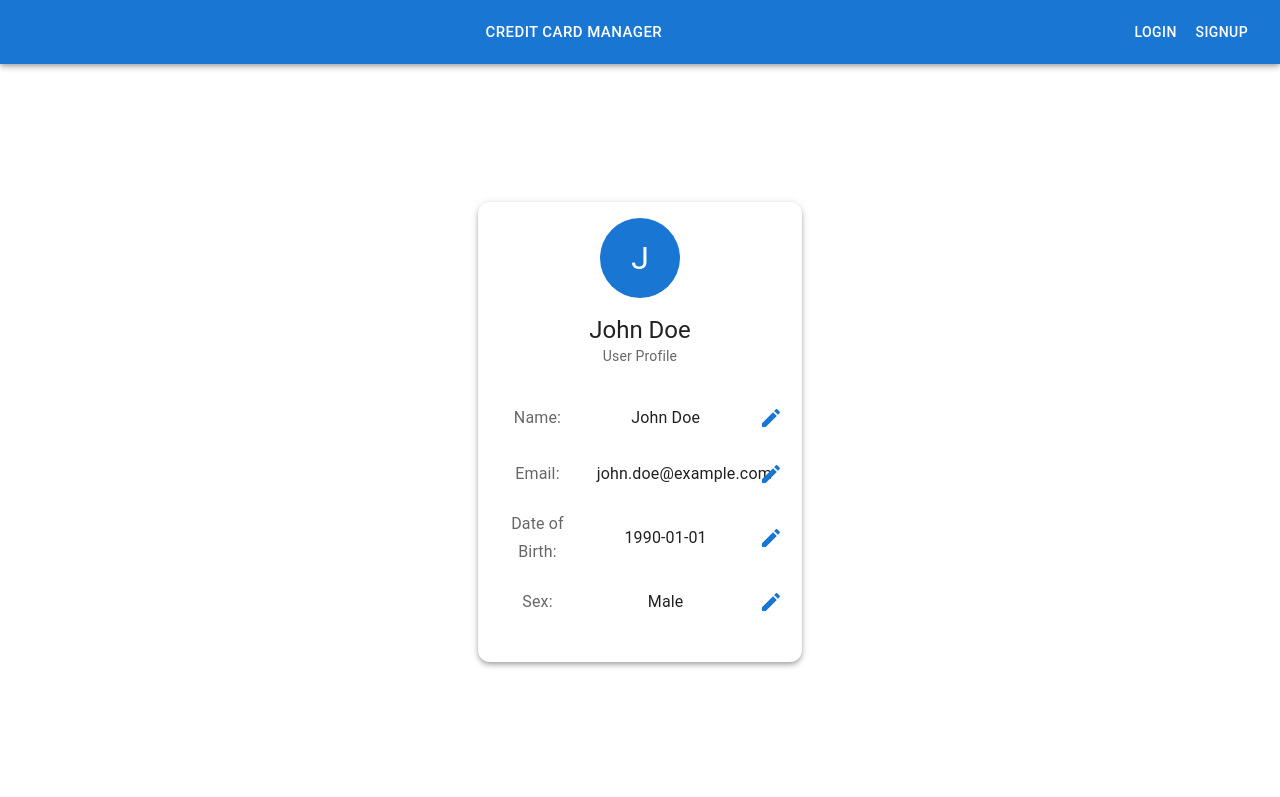
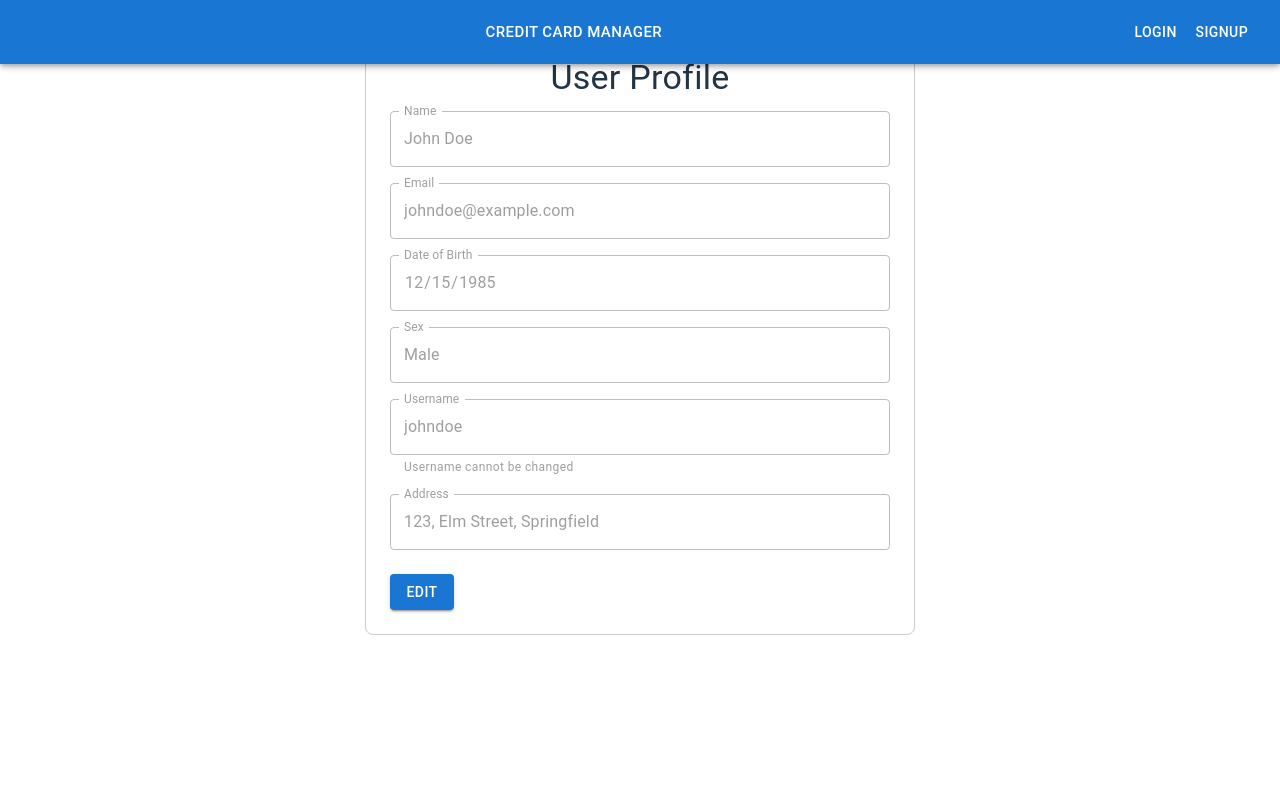
Before and after one commit to VijayaJ356/capstone-team1, a React (Vite) app in the folder customercc-ui/: page /profile in a window 1280 px wide. Shown: the top 797 px of the page. Built offline with nearby package versions, Linux system fonts and the light colour scheme.

Commit message:
User Profile Modification

```diff
--- a/customercc-ui/src/pages/profile.jsx
+++ b/customercc-ui/src/pages/profile.jsx
@@ -1,231 +1,369 @@
-/*import React, { useState } from "react";
-import { TextField, Button, Box, Typography, Grid } from "@mui/material";
+// /*import React, { useState } from "react";
+// import { TextField, Button, Box, Typography, Grid } from "@mui/material";
+
+// const UserProfile = () => {
+//   const [user, setUser] = useState({
+//     name: "John Doe",
+//     email: "john.doe@example.com",
+//     dob: "1990-01-01",
+//     sex: "Male",
+//   });
+
+//   const [editField, setEditField] = useState(null);
+//   const [tempValue, setTempValue] = useState("");
+
+//   const handleEditClick = (field) => {
+//     setEditField(field);
+//     setTempValue(user[field]);
+//   };
+
+//   const handleSaveClick = () => {
+//     setUser({ ...user, [editField]: tempValue });
+//     setEditField(null);
+//   };
+
+//   const handleCancelClick = () => {
+//     setEditField(null);
+//     setTempValue("");
+//   };
+
+//   const renderField = (field, label) => (
+//     <Grid container alignItems="center" spacing={2} sx={{ mb: 2 }}>
+//       <Grid item xs={3}>
+//         <Typography variant="subtitle1">{label}:</Typography>
+//       </Grid>
+//       <Grid item xs={6}>
+//         {editField === field ? (
+//           <TextField
+//             fullWidth
+//             value={tempValue}
+//             onChange={(e) => setTempValue(e.target.value)}
+//           />
+//         ) : (
+//           <Typography variant="body1">{user[field]}</Typography>
+//         )}
+//       </Grid>
+//       <Grid item xs={3}>
+//         {editField === field ? (
+//           <>
+//             <Button
+//               variant="contained"
+//               color="primary"
+//               size="small"
+//               onClick={handleSaveClick}
+//               sx={{ mr: 1 }}
+//             >
+//               Save
+//             </Button>
+//             <Button
+//               variant="outlined"
+//               color="secondary"
+//               size="small"
+//               onClick={handleCancelClick}
+//             >
+//               Cancel
+//             </Button>
+//           </>
+//         ) : (
+//           <Button
+//             variant="text"
+//             size="small"
+//             onClick={() => handleEditClick(field)}
+//           >
+//             Edit
+//           </Button>
+//         )}
+//       </Grid>
+//     </Grid>
+//   );
+
+//   return (
+//     <Box
+//       sx={{
+//         maxWidth: "600px",
+//         margin: "auto",
+//         mt: 5,
+//         p: 3,
+//         boxShadow: 3,
+//         borderRadius: 2,
+//         bgcolor: "background.paper",
+//       }}
+//     >
+//       <Typography variant="h4" gutterBottom>
+//         User Profile
+//       </Typography>
+//       {renderField("name", "Name")}
+//       {renderField("email", "Email")}
+//       {renderField("dob", "Date of Birth")}
+//       {renderField("sex", "Sex")}
+//     </Box>
+//   );
+// };
+
+// export default UserProfile;*/
+
+// import React, { useState } from "react";
+// import {
+//   TextField,
+//   Button,
+//   Box,
+//   Typography,
+//   Grid,
+//   Avatar,
+//   Card,
+//   CardContent,
+//   IconButton,
+// } from "@mui/material";
+// import EditIcon from "@mui/icons-material/Edit";
+// import SaveIcon from "@mui/icons-material/Save";
+// import CancelIcon from "@mui/icons-material/Cancel";
+
+// const UserProfile = () => {
+//   const [user, setUser] = useState({
+//     name: "John Doe",
+//     email: "john.doe@example.com",
+//     dob: "1990-01-01",
+//     sex: "Male",
+//   });
+
+//   const [editField, setEditField] = useState(null);
+//   const [tempValue, setTempValue] = useState("");
+
+//   const handleEditClick = (field) => {
+//     setEditField(field);
+//     setTempValue(user[field]);
+//   };
+
+//   const handleSaveClick = () => {
+//     setUser({ ...user, [editField]: tempValue });
+//     setEditField(null);
+//   };
+
+//   const handleCancelClick = () => {
+//     setEditField(null);
+//     setTempValue("");
+//   };
+
+//   const renderField = (field, label) => (
+//     <Grid container alignItems="center" spacing={2} sx={{ mb: 2 }}>
+//       <Grid item xs={4}>
+//         <Typography variant="subtitle1" color="text.secondary">
+//           {label}:
+//         </Typography>
+//       </Grid>
+//       <Grid item xs={6}>
+//         {editField === field ? (
+//           <TextField
+//             fullWidth
+//             variant="outlined"
+//             value={tempValue}
+//             onChange={(e) => setTempValue(e.target.value)}
+//           />
+//         ) : (
+//           <Typography variant="body1">{user[field]}</Typography>
+//         )}
+//       </Grid>
+//       <Grid item xs={2}>
+//         {editField === field ? (
+//           <Box>
+//             <IconButton color="primary" onClick={handleSaveClick}>
+//               <SaveIcon />
+//             </IconButton>
+//             <IconButton color="error" onClick={handleCancelClick}>
+//               <CancelIcon />
+//             </IconButton>
+//           </Box>
+//         ) : (
+//           <IconButton color="primary" onClick={() => handleEditClick(field)}>
+//             <EditIcon />
+//           </IconButton>
+//         )}
+//       </Grid>
+//     </Grid>
+//   );
+
+//   return (
+//     <Box
+//       sx={{
+//         display: "flex",
+//         justifyContent: "center",
+//         alignItems: "center",
+//         minHeight: "100vh",
+//         bgcolor: "background.default",
+//         px: 2,
+//       }}
+//     >
+//       <Card sx={{ maxWidth: 600, width: "100%", boxShadow: 4, borderRadius: 3 }}>
+//         <CardContent>
+//           <Box
+//             sx={{
+//               display: "flex",
+//               flexDirection: "column",
+//               alignItems: "center",
+//               mb: 4,
+//             }}
+//           >
+//             <Avatar
+//               sx={{
+//                 width: 80,
+//                 height: 80,
+//                 bgcolor: "primary.main",
+//                 fontSize: "2rem",
+//               }}
+//             >
+//               {user.name.charAt(0)}
+//             </Avatar>
+//             <Typography variant="h5" sx={{ mt: 2 }}>
+//               {user.name}
+//             </Typography>
+//             <Typography variant="body2" color="text.secondary">
+//               User Profile
+//             </Typography>
+//           </Box>
+//           {renderField("name", "Name")}
+//           {renderField("email", "Email")}
+//           {renderField("dob", "Date of Birth")}
+//           {renderField("sex", "Sex")}
+//         </CardContent>
+//       </Card>
+//     </Box>
+//   );
+// };
+
+// export default UserProfile;
+
+
+
+import { useState } from "react";
+import { Box, TextField, Button, Typography, Grid } from "@mui/material";
 
 const UserProfile = () => {
-  const [user, setUser] = useState({
+  // Initial User Data (can be fetched from API)
+  const [userData, setUserData] = useState({
     name: "John Doe",
-    email: "john.doe@example.com",
-    dob: "1990-01-01",
+    email: "johndoe@example.com",
+    dob: "1985-12-15",
     sex: "Male",
+    username: "johndoe",
+    address: "123, Elm Street, Springfield",
   });
 
-  const [editField, setEditField] = useState(null);
-  const [tempValue, setTempValue] = useState("");
+  const [isEditing, setIsEditing] = useState(false);
 
-  const handleEditClick = (field) => {
-    setEditField(field);
-    setTempValue(user[field]);
+  // Handler to toggle editing mode
+  const toggleEdit = () => {
+    setIsEditing((prev) => !prev);
   };
 
-  const handleSaveClick = () => {
-    setUser({ ...user, [editField]: tempValue });
-    setEditField(null);
+  // Handler to update field values
+  const handleInputChange = (e) => {
+    const { name, value } = e.target;
+    setUserData((prev) => ({ ...prev, [name]: value }));
   };
 
-  const handleCancelClick = () => {
-    setEditField(null);
-    setTempValue("");
+  // Handler to save changes
+  const saveChanges = () => {
+    console.log("Updated User Data:", userData);
+
+    // Send data to API
+    // fetch("https://api.example.com/updateUser", {
+    //     method: "POST",
+    //     headers: { "Content-Type": "application/json" },
+    //     body: JSON.stringify(userData),
+    // })
+    //     .then((response) => response.json())
+    //     .then((data) => console.log("Update successful:", data))
+    //     .catch((error) => console.error("Error updating user:", error));
+
+    setIsEditing(false);
   };
 
-  const renderField = (field, label) => (
-    <Grid container alignItems="center" spacing={2} sx={{ mb: 2 }}>
-      <Grid item xs={3}>
-        <Typography variant="subtitle1">{label}:</Typography>
+  return (
+    <Box sx={{ maxWidth: 500, margin: "auto", padding: 3, border: "1px solid #ccc", borderRadius: 2 }}>
+      <Typography variant="h4" gutterBottom>
+        User Profile
+      </Typography>
+      <Grid container spacing={2}>
+        <Grid item xs={12}>
+          <TextField
+            label="Name"
+            name="name"
+            value={userData.name}
+            onChange={handleInputChange}
+            fullWidth
+            disabled={!isEditing}
+          />
+        </Grid>
+        <Grid item xs={12}>
+          <TextField
+            label="Email"
+            name="email"
+            value={userData.email}
+            onChange={handleInputChange}
+            fullWidth
+            disabled={!isEditing}
+          />
+        </Grid>
+        <Grid item xs={12}>
+          <TextField
+            label="Date of Birth"
+            name="dob"
+            type="date"
+            value={userData.dob}
+            onChange={handleInputChange}
+            fullWidth
+            disabled={!isEditing}
+            InputLabelProps={{ shrink: true }}
+          />
+        </Grid>
+        <Grid item xs={12}>
+          <TextField
+            label="Sex"
+            name="sex"
+            value={userData.sex}
+            onChange={handleInputChange}
+            fullWidth
+            disabled={!isEditing}
+          />
+        </Grid>
+        <Grid item xs={12}>
+          <TextField
+            label="Username"
+            name="username"
+            value={userData.username}
+            onChange={handleInputChange}
+            fullWidth
+            disabled
+            helperText="Username cannot be changed"
+          />
+        </Grid>
+        <Grid item xs={12}>
+          <TextField
+            label="Address"
+            name="address"
+            value={userData.address}
+            onChange={handleInputChange}
+            fullWidth
+            disabled={!isEditing}
+          />
+        </Grid>
       </Grid>
-      <Grid item xs={6}>
-        {editField === field ? (
-          <TextField
-            fullWidth
-            value={tempValue}
-            onChange={(e) => setTempValue(e.target.value)}
-          />
+      <Box sx={{ display: "flex", justifyContent: "space-between", marginTop: 3 }}>
+        {!isEditing ? (
+          <Button variant="contained" color="primary" onClick={toggleEdit}>
+            Edit
+          </Button>
         ) : (
-          <Typography variant="body1">{user[field]}</Typography>
-        )}
-      </Grid>
-      <Grid item xs={3}>
-        {editField === field ? (
           <>
-            <Button
-              variant="contained"
-              color="primary"
-              size="small"
-              onClick={handleSaveClick}
-              sx={{ mr: 1 }}
-            >
+            <Button variant="contained" color="success" onClick={saveChanges}>
               Save
             </Button>
-            <Button
-              variant="outlined"
-              color="secondary"
-              size="small"
-              onClick={handleCancelClick}
-            >
+            <Button variant="outlined" color="error" onClick={toggleEdit}>
               Cancel
             </Button>
           </>
-        ) : (
-          <Button
-            variant="text"
-            size="small"
-            onClick={() => handleEditClick(field)}
-          >
-            Edit
-          </Button>
         )}
-      </Grid>
-    </Grid>
-  );
-
-  return (
-    <Box
-      sx={{
-        maxWidth: "600px",
-        margin: "auto",
-        mt: 5,
-        p: 3,
-        boxShadow: 3,
-        borderRadius: 2,
-        bgcolor: "background.paper",
-      }}
-    >
-      <Typography variant="h4" gutterBottom>
-        User Profile
-      </Typography>
-      {renderField("name", "Name")}
-      {renderField("email", "Email")}
-      {renderField("dob", "Date of Birth")}
-      {renderField("sex", "Sex")}
-    </Box>
-  );
-};
-
-export default UserProfile;*/
-
-import React, { useState } from "react";
-import {
-  TextField,
-  Button,
-  Box,
-  Typography,
-  Grid,
-  Avatar,
-  Card,
-  CardContent,
-  IconButton,
-} from "@mui/material";
-import EditIcon from "@mui/icons-material/Edit";
-import SaveIcon from "@mui/icons-material/Save";
-import CancelIcon from "@mui/icons-material/Cancel";
-
-const UserProfile = () => {
-  const [user, setUser] = useState({
-    name: "John Doe",
-    email: "john.doe@example.com",
-    dob: "1990-01-01",
-    sex: "Male",
-  });
-
-  const [editField, setEditField] = useState(null);
-  const [tempValue, setTempValue] = useState("");
-
-  const handleEditClick = (field) => {
-    setEditField(field);
-    setTempValue(user[field]);
-  };
-
-  const handleSaveClick = () => {
-    setUser({ ...user, [editField]: tempValue });
-    setEditField(null);
-  };
-
-  const handleCancelClick = () => {
-    setEditField(null);
-    setTempValue("");
-  };
-
-  const renderField = (field, label) => (
-    <Grid container alignItems="center" spacing={2} sx={{ mb: 2 }}>
-      <Grid item xs={4}>
-        <Typography variant="subtitle1" color="text.secondary">
-          {label}:
-        </Typography>
-      </Grid>
-      <Grid item xs={6}>
-        {editField === field ? (
-          <TextField
-            fullWidth
-            variant="outlined"
-            value={tempValue}
-            onChange={(e) => setTempValue(e.target.value)}
-          />
-        ) : (
-          <Typography variant="body1">{user[field]}</Typography>
-        )}
-      </Grid>
-      <Grid item xs={2}>
-        {editField === field ? (
-          <Box>
-            <IconButton color="primary" onClick={handleSaveClick}>
-              <SaveIcon />
-            </IconButton>
-            <IconButton color="error" onClick={handleCancelClick}>
-              <CancelIcon />
-            </IconButton>
-          </Box>
-        ) : (
-          <IconButton color="primary" onClick={() => handleEditClick(field)}>
-            <EditIcon />
-          </IconButton>
-        )}
-      </Grid>
-    </Grid>
-  );
-
-  return (
-    <Box
-      sx={{
-        display: "flex",
-        justifyContent: "center",
-        alignItems: "center",
-        minHeight: "100vh",
-        bgcolor: "background.default",
-        px: 2,
-      }}
-    >
-      <Card sx={{ maxWidth: 600, width: "100%", boxShadow: 4, borderRadius: 3 }}>
-        <CardContent>
-          <Box
-            sx={{
-              display: "flex",
-              flexDirection: "column",
-              alignItems: "center",
-              mb: 4,
-            }}
-          >
-            <Avatar
-              sx={{
-                width: 80,
-                height: 80,
-                bgcolor: "primary.main",
-                fontSize: "2rem",
-              }}
-            >
-              {user.name.charAt(0)}
-            </Avatar>
-            <Typography variant="h5" sx={{ mt: 2 }}>
-              {user.name}
-            </Typography>
-            <Typography variant="body2" color="text.secondary">
-              User Profile
-            </Typography>
-          </Box>
-          {renderField("name", "Name")}
-          {renderField("email", "Email")}
-          {renderField("dob", "Date of Birth")}
-          {renderField("sex", "Sex")}
-        </CardContent>
-      </Card>
+      </Box>
     </Box>
   );
 };
```
